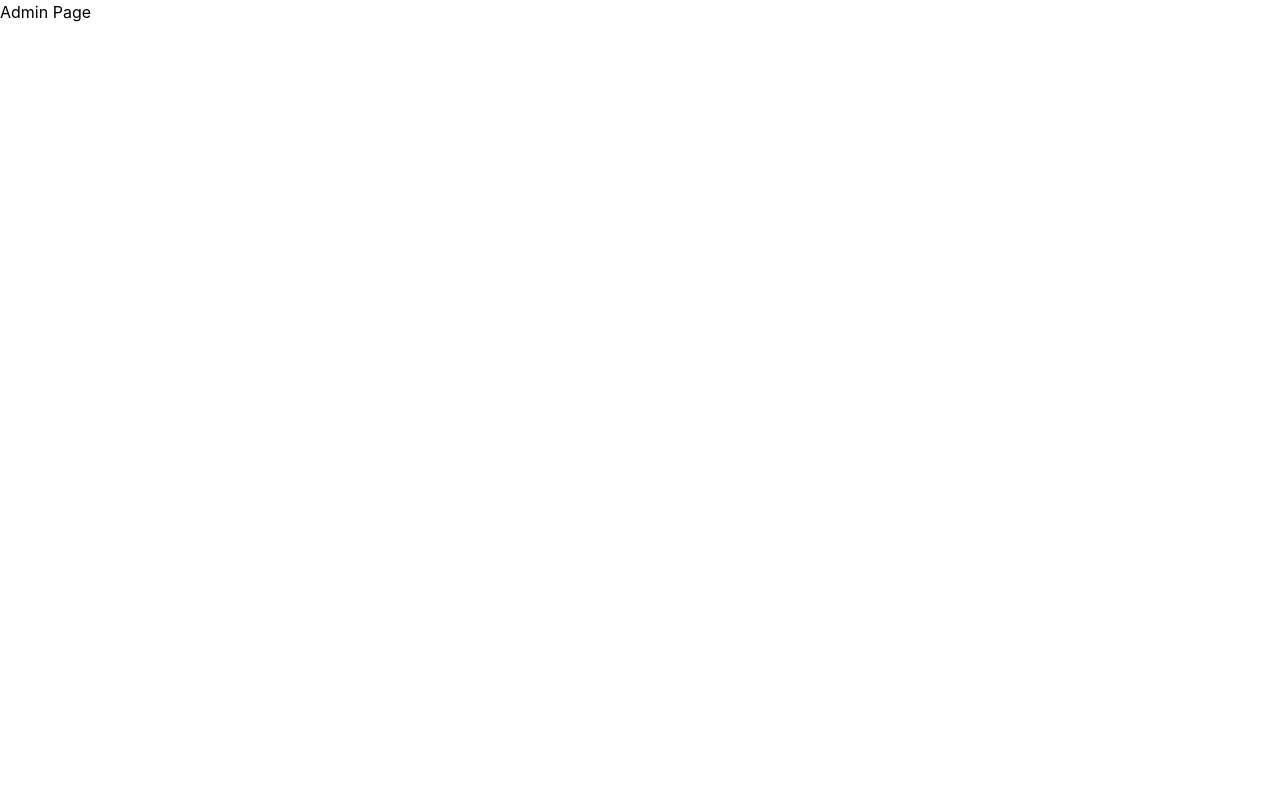
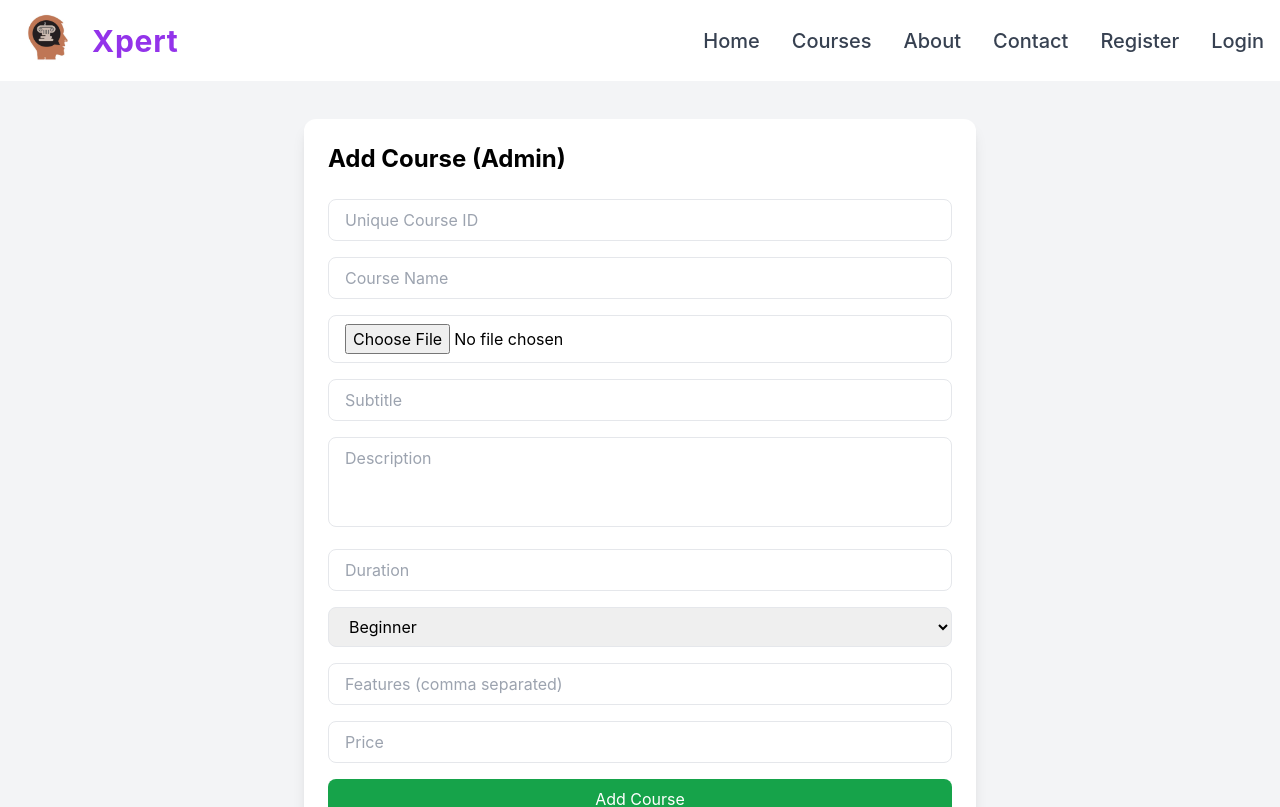
Before and after one commit to anmolgarg154/course-frontend, a React (Create React App) app: page /admin in a window 1280 px wide. Shown: the top 807 px of the page. Built offline with nearby package versions, Linux system fonts and the light colour scheme.

Commit message:
add new course by frontend

```diff
--- /dev/null
+++ b/src/Admin/AddCourse.js
@@ -0,0 +1,182 @@
+import React, { useState } from "react";
+
+function AddCourse() {
+  const [formData, setFormData] = useState({
+    id: "",
+    courseName: "",
+    subtitle: "",
+    description: "",
+    duration: "",
+    level: "beginner",
+    features: "",
+    price: "",
+  });
+
+  const [image, setImage] = useState(null);
+  const [loading, setLoading] = useState(false);
+  const [message, setMessage] = useState("");
+
+  const handleChange = (e) => {
+    setFormData({ ...formData, [e.target.name]: e.target.value });
+  };
+
+  const handleSubmit = async (e) => {
+    e.preventDefault();
+    setLoading(true);
+    setMessage("");
+
+    const data = new FormData();
+    data.append("id", formData.id);
+    data.append("courseName", formData.courseName);
+    data.append("subtitle", formData.subtitle);
+    data.append("description", formData.description);
+    data.append("duration", formData.duration);
+    data.append("level", formData.level);
+    data.append(
+      "features",
+      JSON.stringify(formData.features.split(",").map(f => f.trim()))
+    );
+    data.append("price", formData.price);
+    data.append("image", image);
+
+    try {
+      const res = await fetch("http://localhost:5000/aa/course/create", {
+        method: "POST",
+        body: data,
+      });
+
+      const result = await res.json();
+
+      if (!res.ok) throw new Error(result.message);
+
+      setMessage("✅ Course added successfully");
+      setFormData({
+        id: "",
+        courseName: "",
+        subtitle: "",
+        description: "",
+        duration: "",
+        level: "beginner",
+        features: "",
+        price: "",
+      });
+      setImage(null);
+    } catch (err) {
+      setMessage("❌ " + err.message);
+    } finally {
+      setLoading(false);
+    }
+  };
+
+  return (
+    <div className="min-h-screen bg-gray-100 flex justify-center items-center p-4">
+      <div className="bg-white w-full max-w-2xl p-6 rounded-xl shadow-lg">
+        <h2 className="text-2xl font-bold mb-6">Add Course (Admin)</h2>
+
+        {message && (
+          <p className="mb-4 text-center text-sm font-semibold">{message}</p>
+        )}
+
+        <form onSubmit={handleSubmit} className="space-y-4">
+          {/* Custom ID */}
+          <input
+            type="number"
+            name="id"
+            placeholder="Unique Course ID"
+            value={formData.id}
+            onChange={handleChange}
+            className="w-full border px-4 py-2 rounded-lg"
+            required
+          />
+
+          <input
+            type="text"
+            name="courseName"
+            placeholder="Course Name"
+            value={formData.courseName}
+            onChange={handleChange}
+            className="w-full border px-4 py-2 rounded-lg"
+            required
+          />
+
+          {/* Image Upload */}
+          <input
+            type="file"
+            accept="image/*"
+            onChange={(e) => setImage(e.target.files[0])}
+            className="w-full border px-4 py-2 rounded-lg"
+            required
+          />
+
+          <input
+            type="text"
+            name="subtitle"
+            placeholder="Subtitle"
+            value={formData.subtitle}
+            onChange={handleChange}
+            className="w-full border px-4 py-2 rounded-lg"
+          />
+
+          <textarea
+            name="description"
+            placeholder="Description"
+            value={formData.description}
+            onChange={handleChange}
+            className="w-full border px-4 py-2 rounded-lg resize-none"
+            rows="3"
+            required
+          />
+
+          <input
+            type="text"
+            name="duration"
+            placeholder="Duration"
+            value={formData.duration}
+            onChange={handleChange}
+            className="w-full border px-4 py-2 rounded-lg"
+          />
+
+          <select
+            name="level"
+            value={formData.level}
+            onChange={handleChange}
+            className="w-full border px-4 py-2 rounded-lg"
+          >
+            <option value="beginner">Beginner</option>
+            <option value="intermediate">Intermediate</option>
+            <option value="advanced">Advanced</option>
+          </select>
+
+          <input
+            type="text"
+            name="features"
+            placeholder="Features (comma separated)"
+            value={formData.features}
+            onChange={handleChange}
+            className="w-full border px-4 py-2 rounded-lg"
+          />
+
+          <input
+            type="number"
+            name="price"
+            placeholder="Price"
+            value={formData.price}
+            onChange={handleChange}
+            className="w-full border px-4 py-2 rounded-lg"
+            required
+          />
+
+          <button
+            type="submit"
+            disabled={loading}
+            className="w-full bg-green-600 text-white py-2 rounded-lg hover:bg-green-700"
+          >
+            {loading ? "Uploading..." : "Add Course"}
+          </button>
+        </form>
+      </div>
+    </div>
+  );
+}
+
+export default AddCourse;
--- a/src/App.js
+++ b/src/App.js
@@ -11,6 +11,8 @@ import Contact from "./Components/Contact";
 import Login from "./Components/Login";
 import Register from "./Components/Register";
 import Logout from "./Components/Logout";
+import AddCourse from "./Admin/AddCourse";
+import NewCourses from "./Components/NewCourse";
 
 function App() {
   return (
@@ -28,6 +30,8 @@ function App() {
         <Route path="/login" element={<Login />} />
         <Route path="/register" element={<Register />} />
         <Route path="/logout" element={<Logout/>}/>
+        <Route path="/admin" element={<AddCourse/>}/>
+        <Route path="/new" element={<NewCourses/>}/>
       </Route>
 
       {/* Admin route (no header/footer) */}
--- /dev/null
+++ b/src/Components/NewCourse.js
@@ -0,0 +1,78 @@
+import React, { useEffect, useState } from "react";
+
+function NewCourses() {
+  const [courses, setCourses] = useState([]);
+  const [loading, setLoading] = useState(true);
+  const [error, setError] = useState("");
+
+  useEffect(() => {
+    const fetchCourses = async () => {
+      try {
+        const res = await fetch("http://localhost:5000/aa/course/all");
+
+        if (!res.ok) {
+          throw new Error("Failed to fetch courses");
+        }
+
+        const data = await res.json();
+        setCourses(data);
+      } catch (err) {
+        setError(err.message);
+      } finally {
+        setLoading(false);
+      }
+    };
+
+    fetchCourses();
+  }, []);
+
+  if (loading) return <p className="text-center mt-10">Loading...</p>;
+  if (error) return <p className="text-center text-red-500">{error}</p>;
+
+  return (
+    <div className="min-h-screen bg-gray-100 p-6">
+      <h1 className="text-3xl font-bold mb-6 text-center">All Courses</h1>
+
+      <div className="grid gap-6 sm:grid-cols-2 lg:grid-cols-3">
+        {courses.map((course) => (
+          <div
+            key={course._id}
+            className="bg-white rounded-xl shadow-md overflow-hidden"
+          >
+            <img
+              src={course.image}
+              alt={course.courseName}
+              className="w-full h-48 object-cover"
+            />
+
+            <div className="p-4 space-y-2">
+              <h2 className="text-xl font-semibold">
+                {course.courseName}
+              </h2>
+
+              <p className="text-gray-600 text-sm">
+                {course.subtitle}
+              </p>
+
+              <p className="text-sm">
+                <span className="font-semibold">Level:</span>{" "}
+                {course.level}
+              </p>
+
+              <p className="text-sm">
+                <span className="font-semibold">Duration:</span>{" "}
+                {course.duration}
+              </p>
+
+              <p className="text-lg font-bold text-green-600">
+                ₹{course.price}
+              </p>
+            </div>
+          </div>
+        ))}
+      </div>
+    </div>
+  );
+}
+
+export default NewCourses;
```
